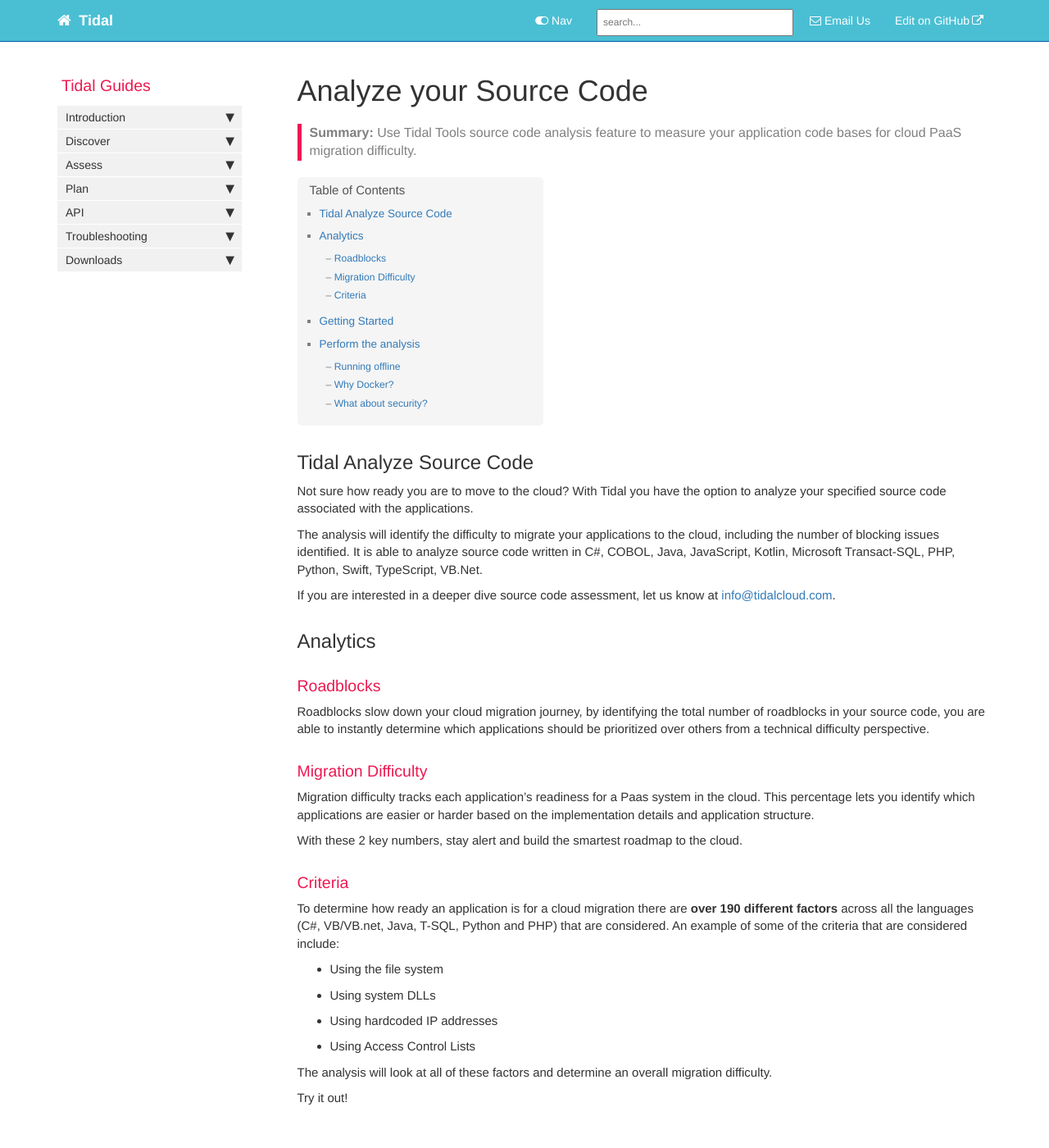
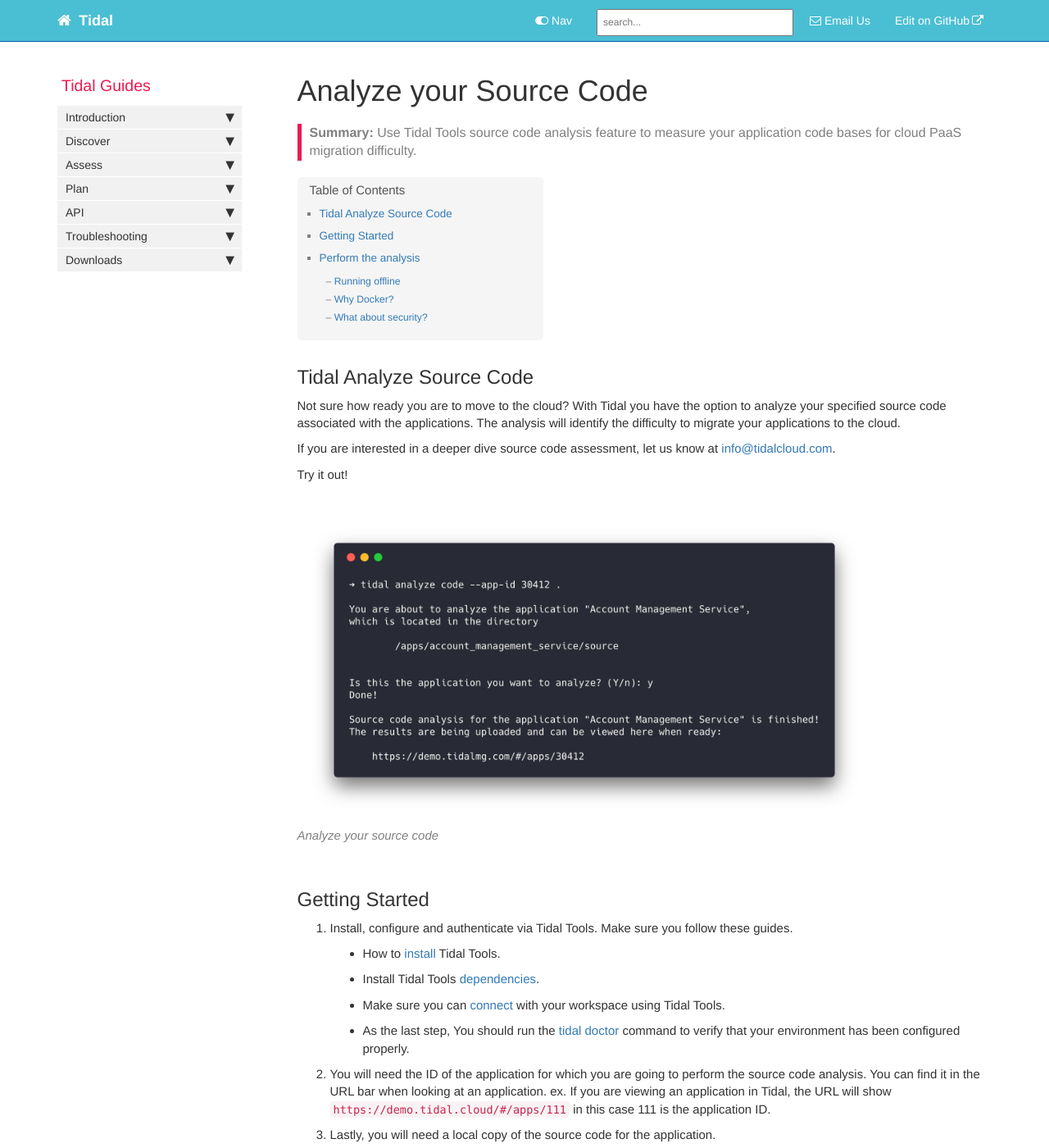
Before and after one commit to tidalmigrations/tidalmigrations.github.io, a Jekyll site: the page built from pages/tidal tools/sourcecode.md, in a window 1280 px wide and 1400 px high. Shown: the whole window at 82% size. Built offline with Jekyll 4.4.1, drawn with Linux system fonts in a browser that asks for light colours; nearby versions of some CDN libraries; comment, search, counter and statistics services are not loaded; some of the changed text lies outside the part shown.

Commit message:
Update source code analysis docs

```diff
--- a/_data/sidebars/main_sidebar.yml
+++ b/_data/sidebars/main_sidebar.yml
@@ -70,9 +70,6 @@ entries:
           - title: Source Code Analysis
             output: web
             url: analyze-source-code.html
-          - title: Accessing Source Code Premium Insights
-            output: web
-            url: /source-code-insights.html
           - title: Database Analysis
             output: web
             url: analyze-database.html
--- a/pages/tidal tools/sourcecode.md
+++ b/pages/tidal tools/sourcecode.md
@@ -11,38 +11,11 @@ folder: tidaltools
 
 Not sure how ready you are to move to the cloud? With Tidal you have
 the option to analyze your specified source code associated with the applications.
-
 The analysis will identify the difficulty to migrate your applications to the
-cloud, including the number of blocking issues identified. It is able to
-analyze source code written in C#, COBOL, Java, JavaScript, Kotlin, Microsoft
-Transact-SQL, PHP, Python, Swift, TypeScript, VB.Net.
+cloud.
 
 If you are interested in a deeper dive source code assessment, let us know at
 [info@tidalcloud.com](mailto:info@tidalcloud.com).
-
-## Analytics
-
-### Roadblocks
-Roadblocks slow down your cloud migration journey, by identifying the total number of roadblocks
-in your source code, you are able to instantly determine which applications should be prioritized over others from a technical difficulty perspective.
-
-### Migration Difficulty
-Migration difficulty tracks each application's readiness for a Paas system in the cloud. This percentage lets
-you identify which applications are easier or harder based on the implementation details and application structure.
-
-
-With these 2 key numbers, stay alert and build the smartest roadmap to the cloud.
-
-### Criteria
-
-To determine how ready an application is for a cloud migration there are **over 190 different factors** across all the languages (C#, VB/VB.net, Java, T-SQL, Python and PHP) that are considered.
-An example of some of the criteria that are considered include:
-  - Using the file system
-  - Using system DLLs
-  - Using hardcoded IP addresses
-  - Using Access Control Lists
-
-The analysis will look at all of these factors and determine an overall migration difficulty.
 
 Try it out!
 
@@ -50,27 +23,21 @@ Try it out!
 
 ## Getting Started
 
-1. Before you can analyze a source code and rank your applications by *Migration Difficulty*, you must enable the Source Code Analysis feature for your account. To do so, go to your workspace Settings/Preferences (https://yourworkspace.tidal.cloud/#/admin/setting). You will find the Source Code Analysis section at the bottom of the page.
-
-2. Now that you have activated the Source Code Analysis feature, you need to install, configure and authenticate via Tidal Tools. Make sure you follow these guides.
+1. Install, configure and authenticate via Tidal Tools. Make sure you follow these guides.
   - How to [install](tidal-tools.html#install) Tidal Tools.
   - Install Tidal Tools [dependencies](tidal-tools.html#dependencies).
   - Make sure you can [connect](tidal-tools.html#connecting-to-the-api) with your workspace using Tidal Tools.
   - As the last step, You should run the [tidal doctor](troubleshooting.html#tidal-doctor) command to verify that your environment has been configured properly.
 
-3. You will need the ID of the application for which you are going to perform the source code analysis. You can find it in the URL bar when looking at an application. ex. If you are viewing an application in Tidal, the URL will show `https://demo.tidal.cloud/#/apps/111` in this case 111 is the application ID.
+2. You will need the ID of the application for which you are going to perform the source code analysis. You can find it in the URL bar when looking at an application. ex. If you are viewing an application in Tidal, the URL will show `https://demo.tidal.cloud/#/apps/111` in this case 111 is the application ID.
 
-4. Lastly, you will need a local copy of the source code for the application.
+3. Lastly, you will need a local copy of the source code for the application.
 
-5. Perform the Source Code Analysis. There are 2 options to do so. You can find more details in this [section](#perform-the-analysis).
+4. Perform the Source Code Analysis. There are 2 options to do so. You can find more details in this [section](#perform-the-analysis).
 
 That is all. You should be able to see the results in your workspace within seconds.
 
 {% include tip.html content="Looking to try it out and don't have any code handy? You can use this sample [schoolbus application](https://github.com/tidalmigrations/schoolbus) by [cloning it from GitHub](https://help.github.com/en/github/creating-cloning-and-archiving-repositories/cloning-a-repository)." %}
-
-
-
-
 
 ## Perform the analysis
 
@@ -118,20 +85,13 @@ These are the steps you need to follow in order to bypass internet access limita
 
     After the analysis is completed, you will find a zip file called, `result-<DATE>.zip` that can then be transferred into a machine with internet connectivity.
 
-
 4. Back to the machine with internet access, you can now upload your results to your workspace with this command.
 
     `tidal analyze code --app-id [app_id_for_your_application] --upload [file_name]`
 
     You should receive confirmation that the upload has been completed and can navigate to Tidal to see the results.
 
-
-
-
-
-
-
-{% include tip.html content="Need to run code analysis on a entire set of applications all from one machine? Run [this command and easily create a directory for every application already in Tidal](https://github.com/tidalmigrations/gists/blob/master/make_source_code_dirs.sh)" %}
+{% include tip.html content="Need to run code analysis on a entire set of applications all from one machine? Run [this command and easily create a directory for every application already in Tidal Migrations](https://github.com/tidalmigrations/gists/blob/master/make_source_code_dirs.sh)" %}
 
 ### Why Docker?
 
```
Also changed, not shown: other parts of pages/tidal tools/sourcecode.md (+1 -1 lines), pages/user guides/source_code_insights.md (deleted, +0 -23 lines).
